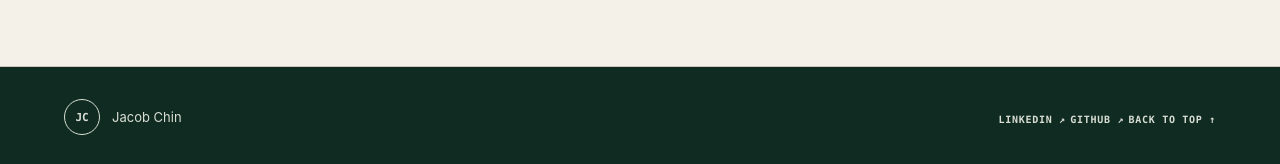
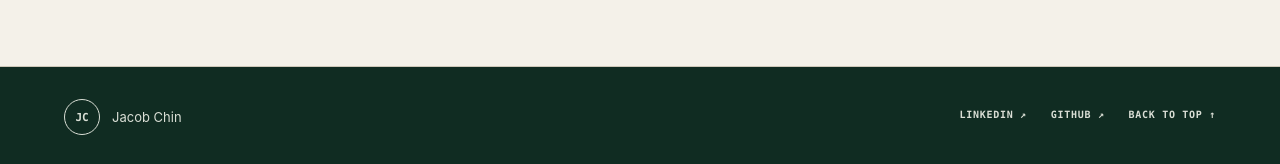
Before and after one commit to JacobChin/JacobChin.github.io, a Jekyll site: the page built from index.html, in a window 1280 px wide. Shown: the part 2217-2381 px from the top of the page. Built offline with Jekyll 4.4.1, drawn with Linux system fonts in a browser that asks for light colours.

Commit message:
Update homepage identity and profile links

```diff
--- a/assets/css/style.css
+++ b/assets/css/style.css
@@ -101,7 +101,9 @@ h1 { max-width: 900px; margin: 0; font-size: clamp(50px, 7vw, 104px); line-heigh
 .site-footer { display: flex; align-items: center; justify-content: space-between; gap: 24px; padding: 32px clamp(24px, 5vw, 72px); background: #102c22; color: #d9ded5; }
 .site-footer > div { display: flex; align-items: center; gap: 12px; }
 .site-footer p { margin: 0; font-size: 13px; }
-.site-footer a { color: inherit; text-decoration: none; font: 600 10px/1.2 var(--mono); text-transform: uppercase; letter-spacing: .07em; }
+.footer-links { display: flex; align-items: center; gap: 24px; }
+.site-footer a { color: inherit; text-decoration: none; border-bottom: 1px solid transparent; padding-bottom: 3px; font: 600 10px/1.2 var(--mono); text-transform: uppercase; letter-spacing: .07em; }
+.site-footer a:hover { border-color: var(--lime); }
 
 @media (max-width: 920px) {
   .home-hero, .article-hero { grid-template-columns: 1fr; }
@@ -135,6 +137,7 @@ h1 { max-width: 900px; margin: 0; font-size: clamp(50px, 7vw, 104px); line-heigh
   .article-body h2 { margin-top: 82px; }
   .article-body blockquote { margin-inline: 0; padding: 24px; }
   .site-footer { align-items: flex-start; flex-direction: column; }
+  .footer-links { flex-wrap: wrap; gap: 16px 22px; }
 }
 
 @media (prefers-reduced-motion: reduce) { html { scroll-behavior: auto; } }
```
